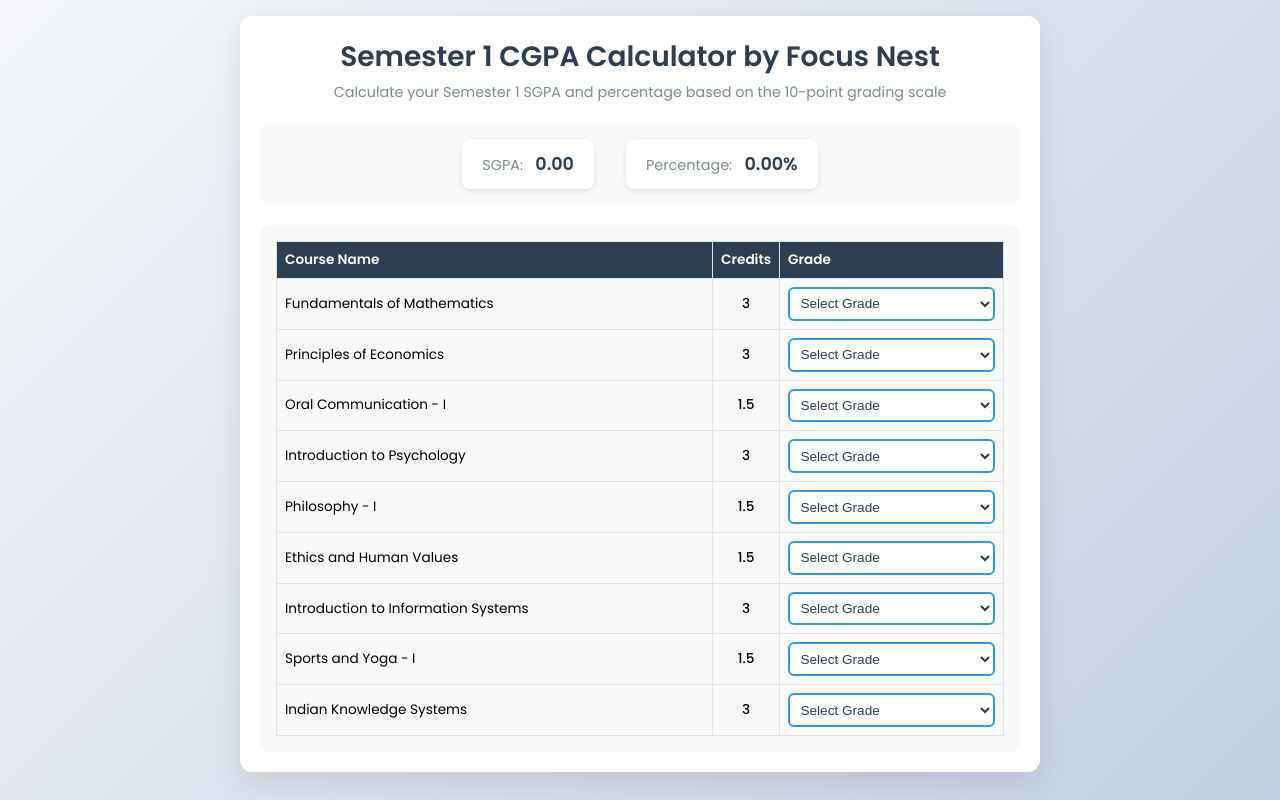
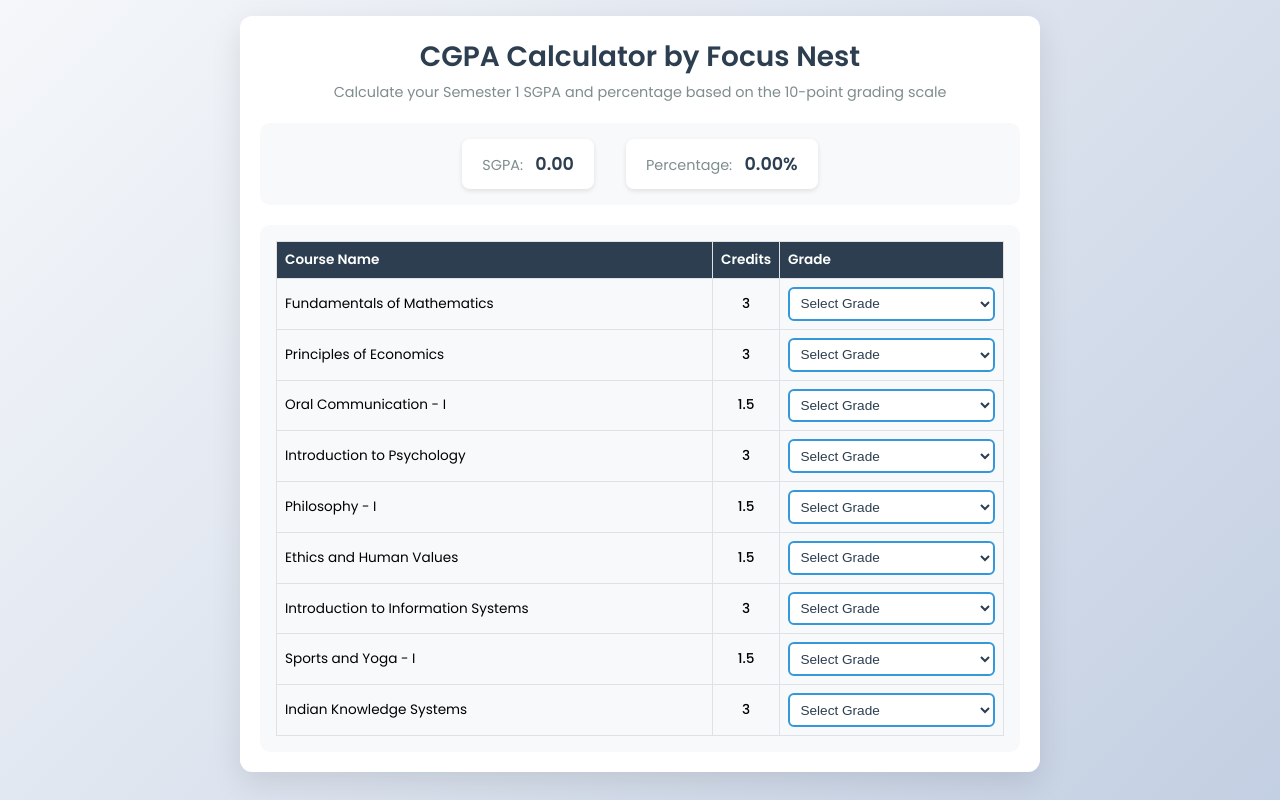
Before and after one commit to shameemkaypee/cgpa_calculator, a plain HTML site: page index.html in a window 1280 px wide. Drawn offline with Linux system fonts and the light colour scheme.

Commit message:
Update index.html

```diff
--- a/index.html
+++ b/index.html
@@ -10,7 +10,7 @@
 <body>
     <div class="container">
         <header>
-            <h1>Semester 1 CGPA Calculator by Focus Nest</h1>
+            <h1>CGPA Calculator by Focus Nest</h1>
             <p class="subtitle">Calculate your Semester 1 SGPA and percentage based on the 10-point grading scale</p>
         </header>
 
```
